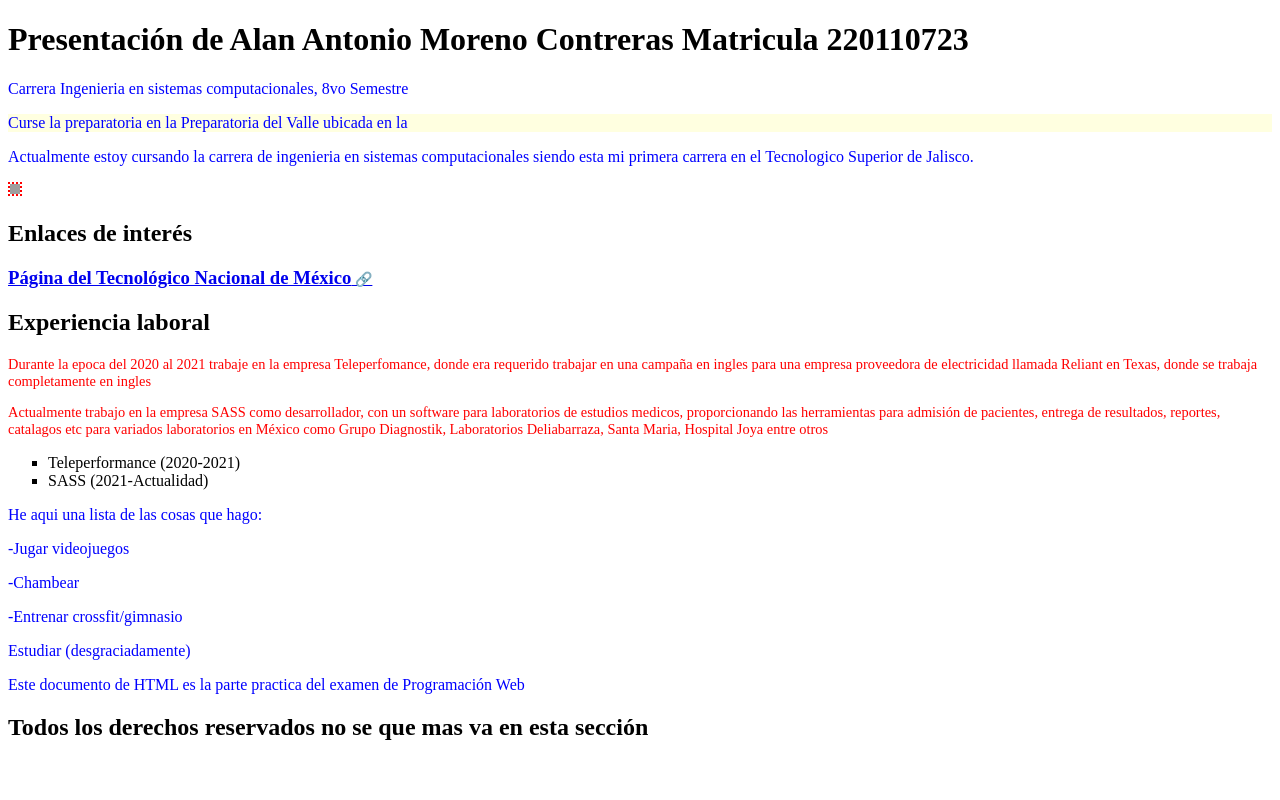
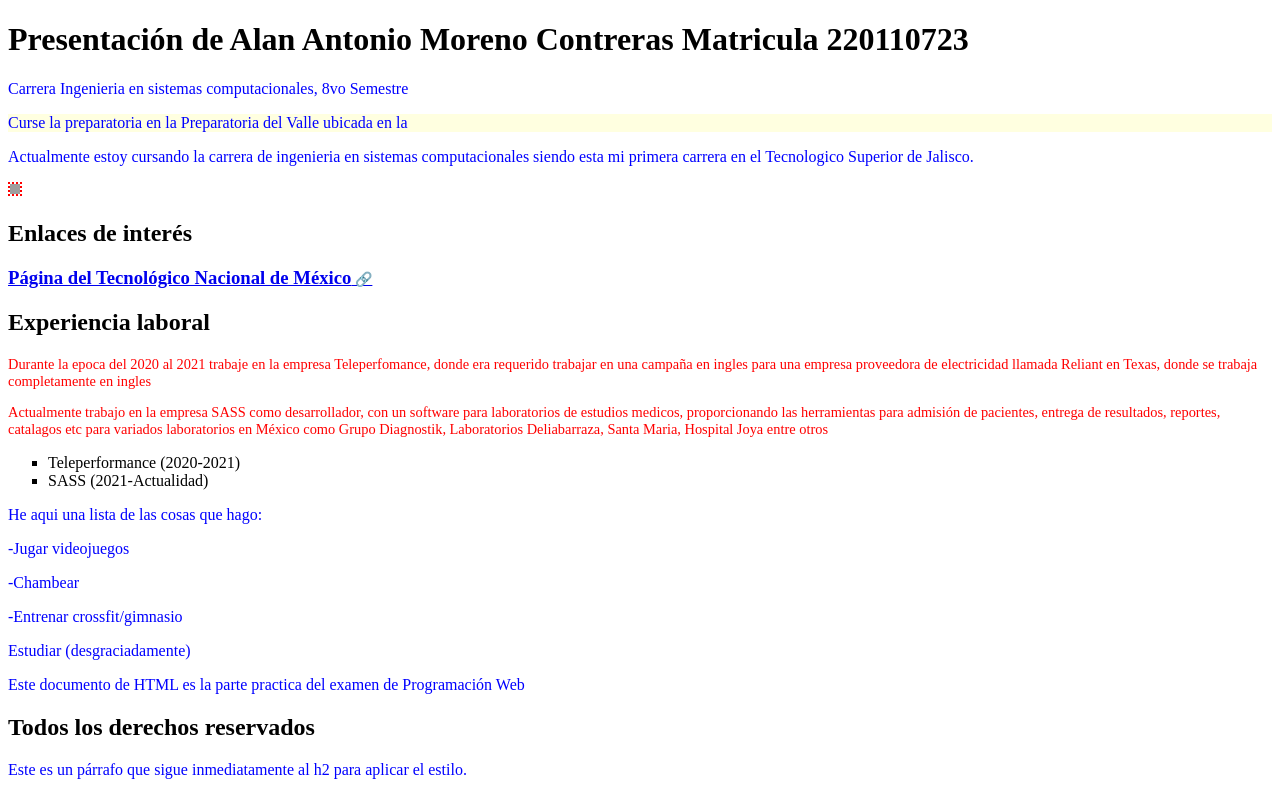
Before and after one commit to strudentss/26AProgWebAntonioMoreno, a plain HTML site: page Selectores y Combinadores en tu Currículum/curriculumAlanMoreno.html in a window 1280 px wide. Drawn offline with Linux system fonts and the light colour scheme; grey boxes are pictures that could not be loaded.

Commit message:
feat: hermano adyacente

```diff
--- a/Selectores y Combinadores en tu Currículum/curriculumAlanMoreno.html
+++ b/Selectores y Combinadores en tu Currículum/curriculumAlanMoreno.html
@@ -68,8 +68,10 @@
     </div>
 
     <div>
-        <h2>Todos los derechos reservados no se que mas va en esta sección</h2>
+        <h2>Todos los derechos reservados</h2>
+        <p>Este es un párrafo que sigue inmediatamente al h2 para aplicar el estilo.</p>
     </div>
+
 </body>
 
 </html>
--- a/Selectores y Combinadores en tu Currículum/selectores-practica.css
+++ b/Selectores y Combinadores en tu Currículum/selectores-practica.css
@@ -28,3 +28,8 @@ a[target="_blank"]::after {
 #experiencia>ul>li {
     list-style-type: square;
 }
+
+/* Ejercicio 6: Combinador hermano adyacente */
+h2+p {
+    margin-top: 0;
+}
```
